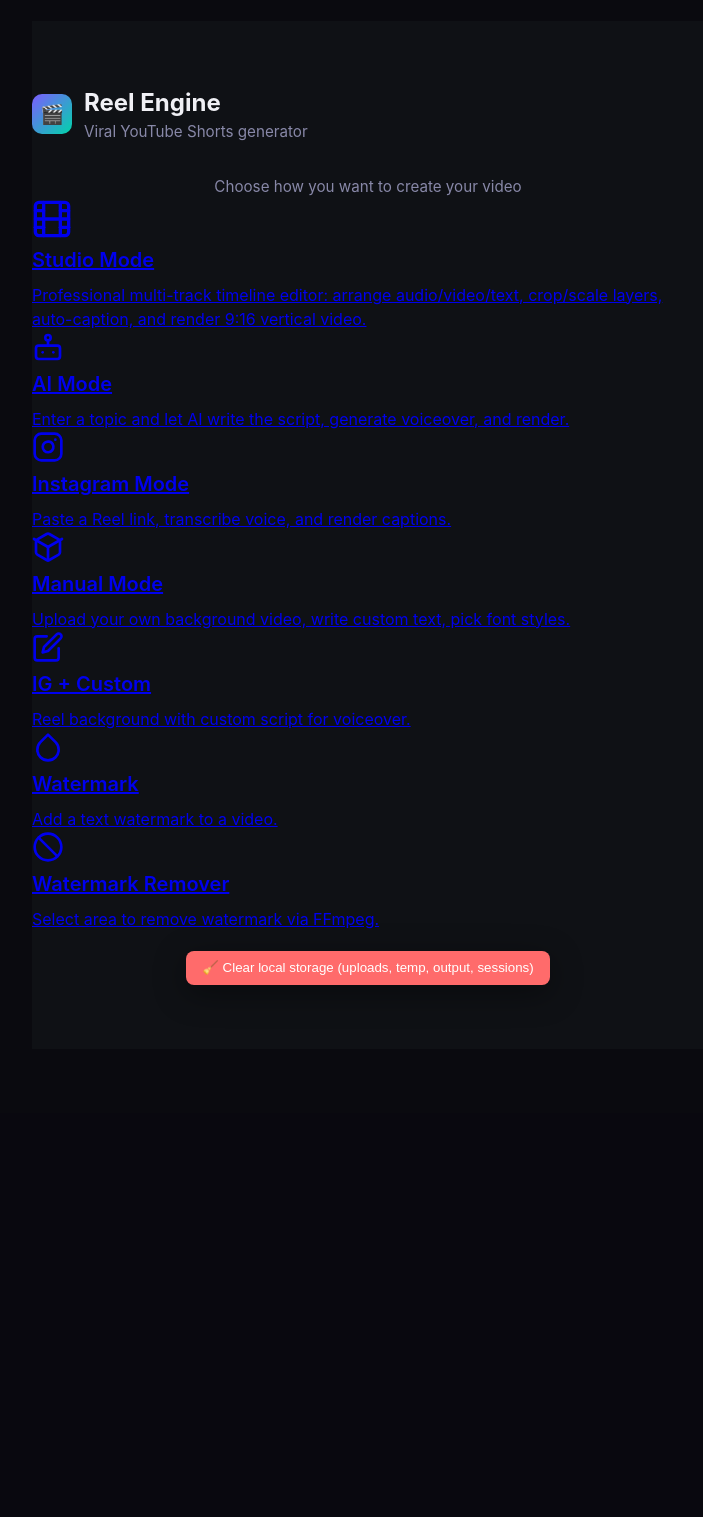
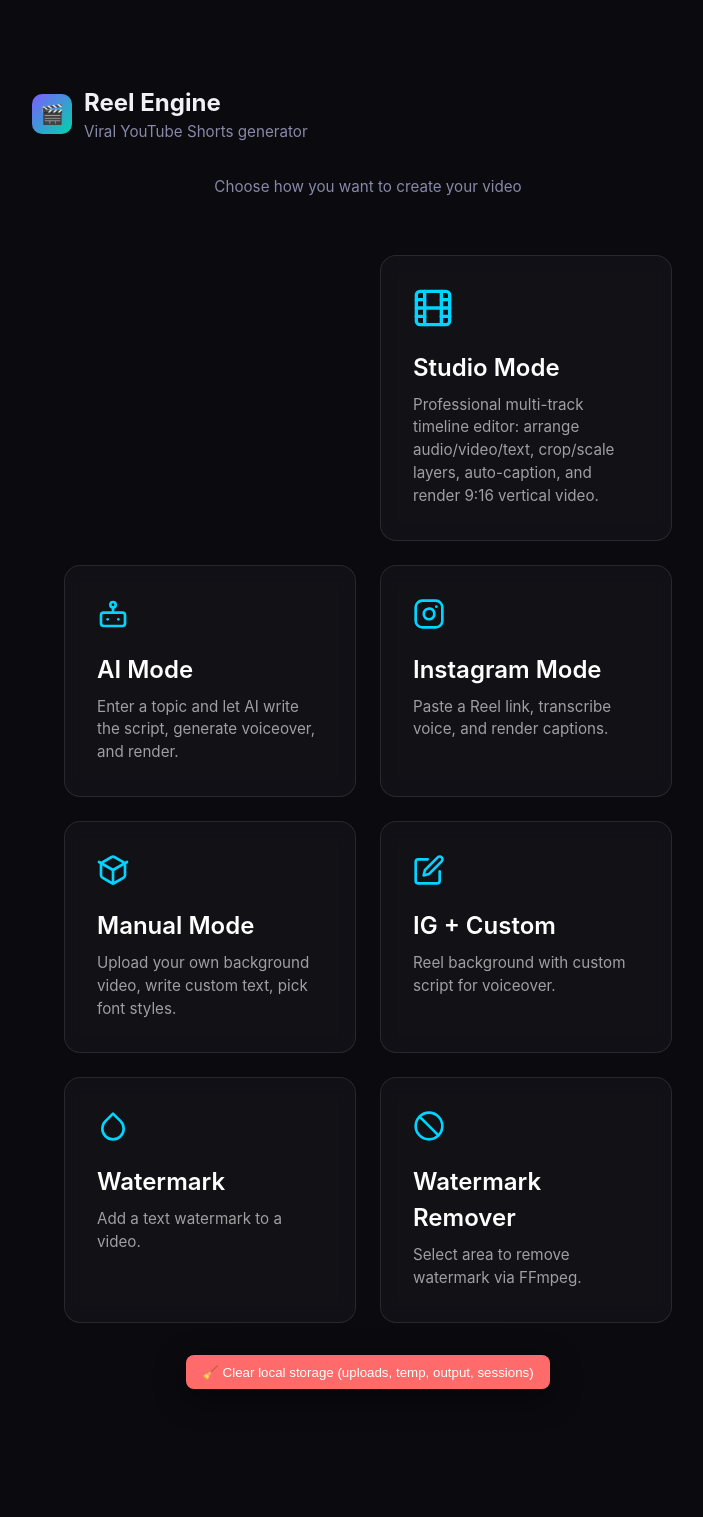
Before and after one commit to azhaankhan11122/Reel-Engine, a Flask app: page / in a window 1280 px wide. Shown: the part 3211-4728 px from the top of the page, without its empty margins (272-975 px from the left). Before the commit the page ends 4196 px from the top, so only its background shows below. Run offline with Flask 3, Linux system fonts and the light colour scheme; parts of the project's set-up code (start-up, migrations or seed data) failed here and were passed over; some libraries are stand-ins or nearby versions.

Commit message:
Fix missing bento-card CSS and make homepage content transparent over canvas

```diff
--- a/ui/static/style.css
+++ b/ui/static/style.css
@@ -623,3 +623,46 @@ optgroup {
   font-size: 0.95rem;
   line-height: 1.6;
 }
+/* Bento Grid System for Homepage */
+.bento-grid {
+  display: grid;
+  grid-template-columns: repeat(auto-fit, minmax(280px, 1fr));
+  gap: 1.5rem;
+  max-width: 1000px;
+  margin: 2rem auto;
+  padding: 0 2rem;
+}
+.bento-card {
+  background: rgba(255, 255, 255, 0.03);
+  backdrop-filter: blur(10px);
+  -webkit-backdrop-filter: blur(10px);
+  border: 1px solid rgba(255, 255, 255, 0.1);
+  border-radius: 16px;
+  padding: 2rem;
+  text-decoration: none;
+  color: white;
+  transition: all 0.3s cubic-bezier(0.4, 0, 0.2, 1);
+  display: flex;
+  flex-direction: column;
+  align-items: flex-start;
+}
+.bento-card:hover {
+  background: rgba(255, 255, 255, 0.08);
+  border-color: rgba(255, 255, 255, 0.3);
+  transform: translateY(-4px);
+  box-shadow: 0 10px 40px -10px rgba(0,0,0,0.5);
+}
+.bento-icon {
+  margin-bottom: 1rem;
+  color: #00d4ff;
+}
+.bento-card h2 {
+  font-size: 1.5rem;
+  margin-bottom: 0.5rem;
+  color: white;
+}
+.bento-card p {
+  color: rgba(255,255,255,0.6);
+  font-size: 0.95rem;
+  line-height: 1.5;
+}
--- a/ui/templates/index.html
+++ b/ui/templates/index.html
@@ -12,7 +12,7 @@
   <canvas id="hero-lightpass" style="position: fixed; top: 0; left: 0; width: 100vw; height: 100vh; z-index: -1; opacity: 0; transition: opacity 0.5s;"></canvas>
 </div>
 
-<div class="content-wrapper" style="position: relative; z-index: 10; background: #0F1115; padding-top: 4rem; padding-bottom: 4rem; min-height: 100vh;">
+<div class="content-wrapper" style="position: relative; z-index: 10; background: transparent; padding-top: 4rem; padding-bottom: 4rem; min-height: 100vh;">
 <header>
   <div class="logo">🎬</div>
   <div>
```
